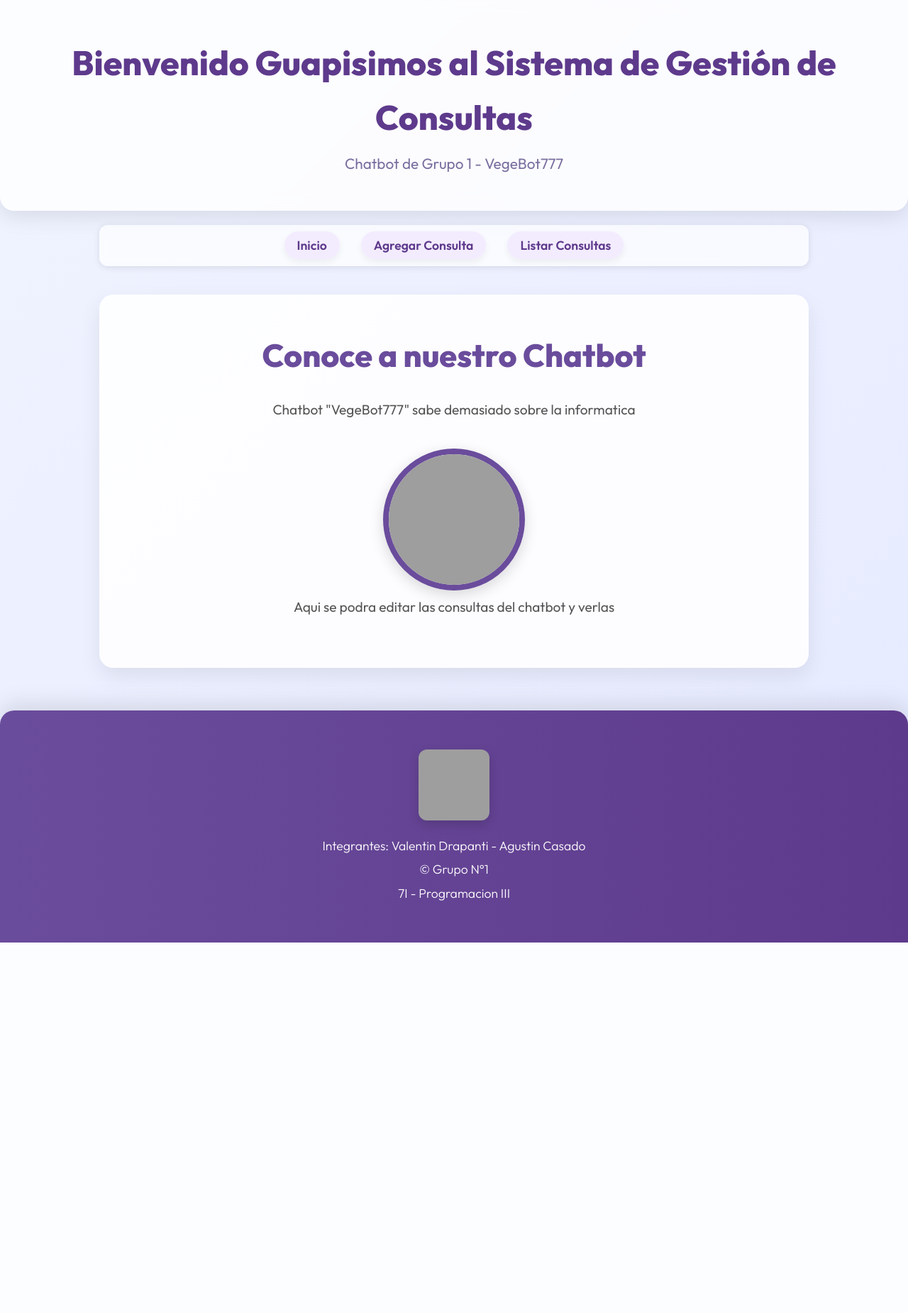
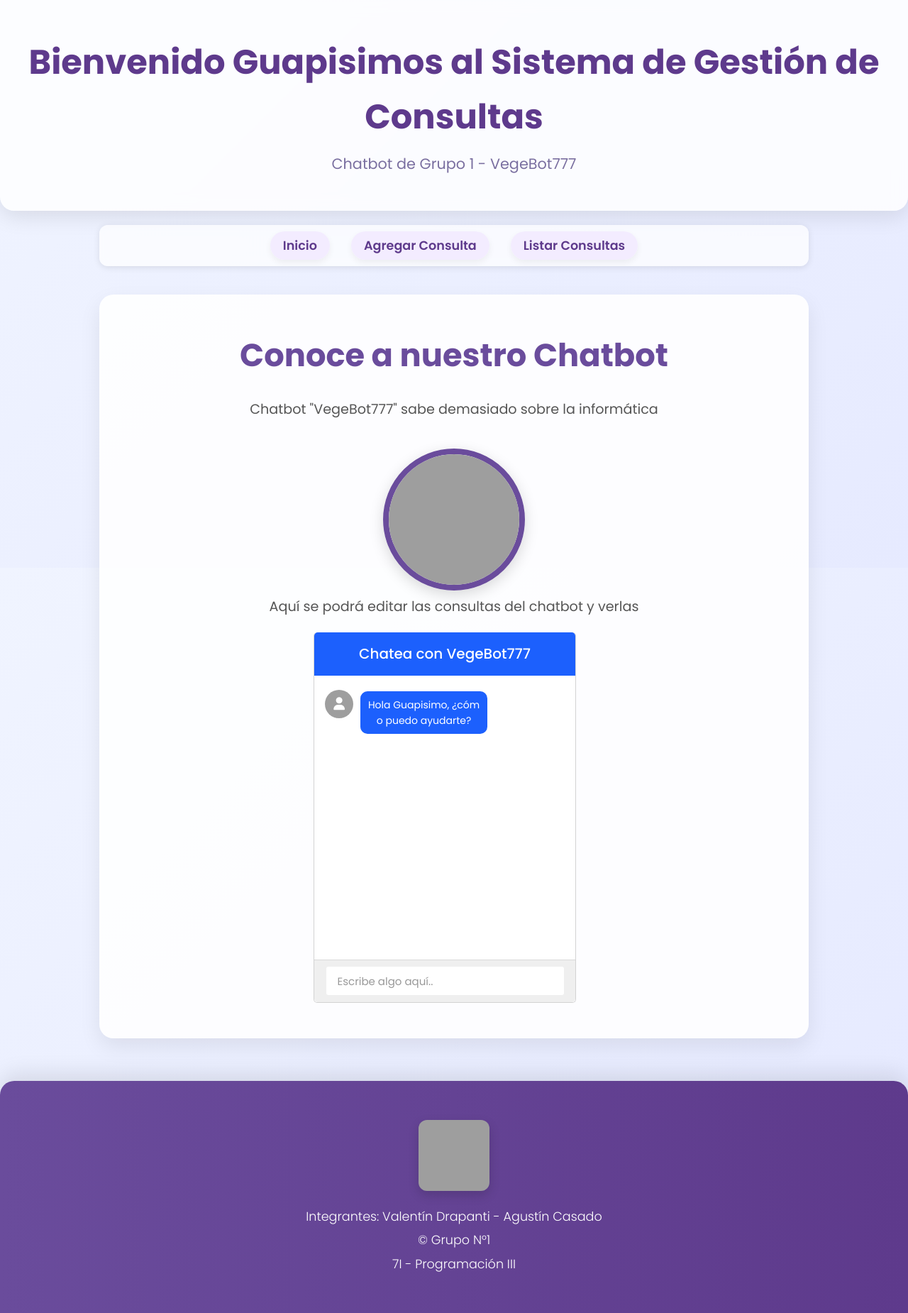
Before and after one commit to Valentindrap/chatbot, a PHP site: page / in a window 1280 px wide. Shown: the whole page at 71% size. Before the commit the page ends 1328 px from the top, so only its background shows below. Run offline with PHP 8.4, Linux system fonts and the light colour scheme; some libraries are stand-ins or nearby versions; grey boxes are pictures that could not be loaded.

Commit message:
hicimos el chat para interactuar con en bot

```diff
--- /dev/null
+++ b/build/css/chat.css
@@ -0,0 +1,151 @@
+@import url('https://fonts.googleapis.com/css2?family=Poppins:wght@200;300;400;500;600;700&display=swap');
+*{
+    margin: 0;
+    padding: 0;
+    box-sizing: border-box;
+    font-family: 'Poppins', sans-serif;
+}
+html,body{
+    height: 100%;
+}
+
+::selection{
+    color: #fff;
+    background: #1c60fd;
+}
+
+::-webkit-scrollbar{
+    width: 3px;
+    border-radius: 25px;
+}
+::-webkit-scrollbar-track{
+    background: #f1f1f1;
+}
+::-webkit-scrollbar-thumb{
+    background: #ddd;
+}
+::-webkit-scrollbar-thumb:hover{
+    background: #ccc;
+}
+
+.wrapper{
+    width: 370px;
+    background: #fff;
+    border-radius: 5px;
+    border: 1px solid lightgrey;
+    border-top: 0px;
+    margin-left: 17rem;
+}
+.wrapper .title{
+    background: #1c60fd;
+    color: #fff;
+    font-size: 20px;
+    font-weight: 500;
+    line-height: 60px;
+    text-align: center;
+    border-bottom: 1px solid #1c60fd;
+    border-radius: 5px 5px 0 0;
+}
+.wrapper .form{
+    padding: 20px 15px;
+    min-height: 400px;
+    max-height: 400px;
+    overflow-y: auto;
+}
+.wrapper .form .inbox{
+    width: 100%;
+    display: flex;
+    align-items: baseline;
+}
+.wrapper .form .user-inbox{
+    justify-content: flex-end;
+    margin: 13px 0;
+}
+.wrapper .form .inbox .icon{
+    height: 40px;
+    width: 40px;
+    color: #fff;
+    text-align: center;
+    line-height: 40px;
+    border-radius: 50%;
+    font-size: 18px;
+    background-image: url("../img/mascota-chatbot.png") ;
+    background-size: 40px 40px;
+}
+.wrapper .form .inbox .msg-header{
+    max-width: 53%;
+    margin-left: 10px;
+}
+.form .inbox .msg-header p{
+    color: #fff;
+    background: #1c60fd;
+    border-radius: 10px;
+    padding: 8px 10px;
+    font-size: 14px;
+    word-break: break-all;
+}
+.form .user-inbox .msg-header p{
+    color: #333;
+    background: #efefef;
+}
+.wrapper .typing-field{
+    display: flex;
+    height: 60px;
+    width: 100%;
+    align-items: center;
+    justify-content: space-evenly;
+    background: #efefef;
+    border-top: 1px solid #d9d9d9;
+    border-radius: 0 0 5px 5px;
+}
+.wrapper .typing-field .input-data{
+    height: 40px;
+    width: 335px;
+    position: relative;
+}
+.wrapper .typing-field .input-data input{
+    height: 100%;
+    width: 100%;
+    outline: none;
+    border: 1px solid transparent;
+    padding: 0 80px 0 15px;
+    border-radius: 3px;
+    font-size: 15px;
+    background: #fff;
+    transition: all 0.3s ease;
+}
+.typing-field .input-data input:focus{
+    border-color: rgba(0,123,255,0.8);
+}
+.input-data input::placeholder{
+    color: #999999;
+    transition: all 0.3s ease;
+}
+.input-data input:focus::placeholder{
+    color: #bfbfbf;
+}
+.wrapper .typing-field .input-data button{
+    position: absolute;
+    right: 5px;
+    top: 50%;
+    height: 30px;
+    width: 65px;
+    color: #fff;
+    font-size: 16px;
+    cursor: pointer;
+    outline: none;
+    opacity: 0;
+    pointer-events: none;
+    border-radius: 3px;
+    background: #1c60fd;
+    border: 1px solid #1c60fd;
+    transform: translateY(-50%);
+    transition: all 0.3s ease;
+}
+.wrapper .typing-field .input-data input:valid ~ button{
+    opacity: 1;
+    pointer-events: auto;
+}
+.typing-field .input-data button:hover{
+    background: #1c60fd;
+}
--- a/build/css/index.css
+++ b/build/css/index.css
@@ -1,5 +1,4 @@
 @import url('https://fonts.googleapis.com/css2?family=Outfit:wght@300;400;600;800&display=swap');
-
 * {
     margin: 0;
     padding: 0;
--- a/index.php
+++ b/index.php
@@ -5,7 +5,11 @@
     <meta name="viewport" content="width=device-width, initial-scale=1.0">
     <title>Sistema de Gestión de Consultas VegeBot777</title>
     <link rel="stylesheet" href="build/css/index.css">
+    <link rel="stylesheet" href="build/css/chat.css">
     <link rel="icon" href="build/img/mascota-chatbot.png">
+    <script src="https://kit.fontawesome.com/a076d05399.js"> </script>
+    <script src="https://code.jquery.com/jquery-3.5.1.min.js"> </script>
+
 </head>
 <body>
     <header>
@@ -24,22 +28,52 @@
     <main>
         <section>
             <h2>Conoce a nuestro Chatbot</h2>
-            <p>Chatbot "VegeBot777" sabe demasiado sobre la informatica</p>
+            <p>Chatbot "VegeBot777" sabe demasiado sobre la informática</p>
             <img src="build/img/mascota-chatbot.png" alt="Imagen del chatbot" style="width: 200px; height: 200px;">
-            <p>Aqui se podra editar las consultas del chatbot y verlas</p>
+            <p>Aquí se podrá editar las consultas del chatbot y verlas</p>
         </section>
+
+        <div class="wrapper">
+            <div class="title">Chatea con VegeBot777</div>
+
+            <div class="form">
+                <div class="bot-inbox inbox">
+                    <div class="icon">
+                        <i class="fas fa-user"></i>
+                    </div>
+                    <div class="msg-header">
+                        <p>Hola Guapisimo, ¿cómo puedo ayudarte?</p>
+                    </div>
+                </div>
+            </div>
+
+            <div class="typing-field">
+                <div class="input-data">
+                    <input id="data" type="text" placeholder="Escribe algo aquí.." required>
+                    <button id="send-btn">Enviar</button>
+                </div>
+            </div>
+        </div>
     </main>
 
     <footer>
         <div>
-            <img src="build/img/logo.png" style="width: 100px; height: 100px;"/>
+            <img src="build/img/logo.png" style="width: 100px; height: 100px;">
         </div>
         <div>
-            <p>Integrantes: Valentin Drapanti - Agustin Casado</p>
+            <p>Integrantes: Valentín Drapanti - Agustín Casado</p>
             <p>&copy; Grupo N°1</p>
-            <p>7I - Programacion III</p>
+            <p>7I - Programación III</p>
         </div>
         <div></div>
     </footer>
 </body>
+<script>
+    $(document).ready(function(){
+        $("send-btn".on("click", function(){
+
+        });
+
+    });
+</script>
 </html>
```
